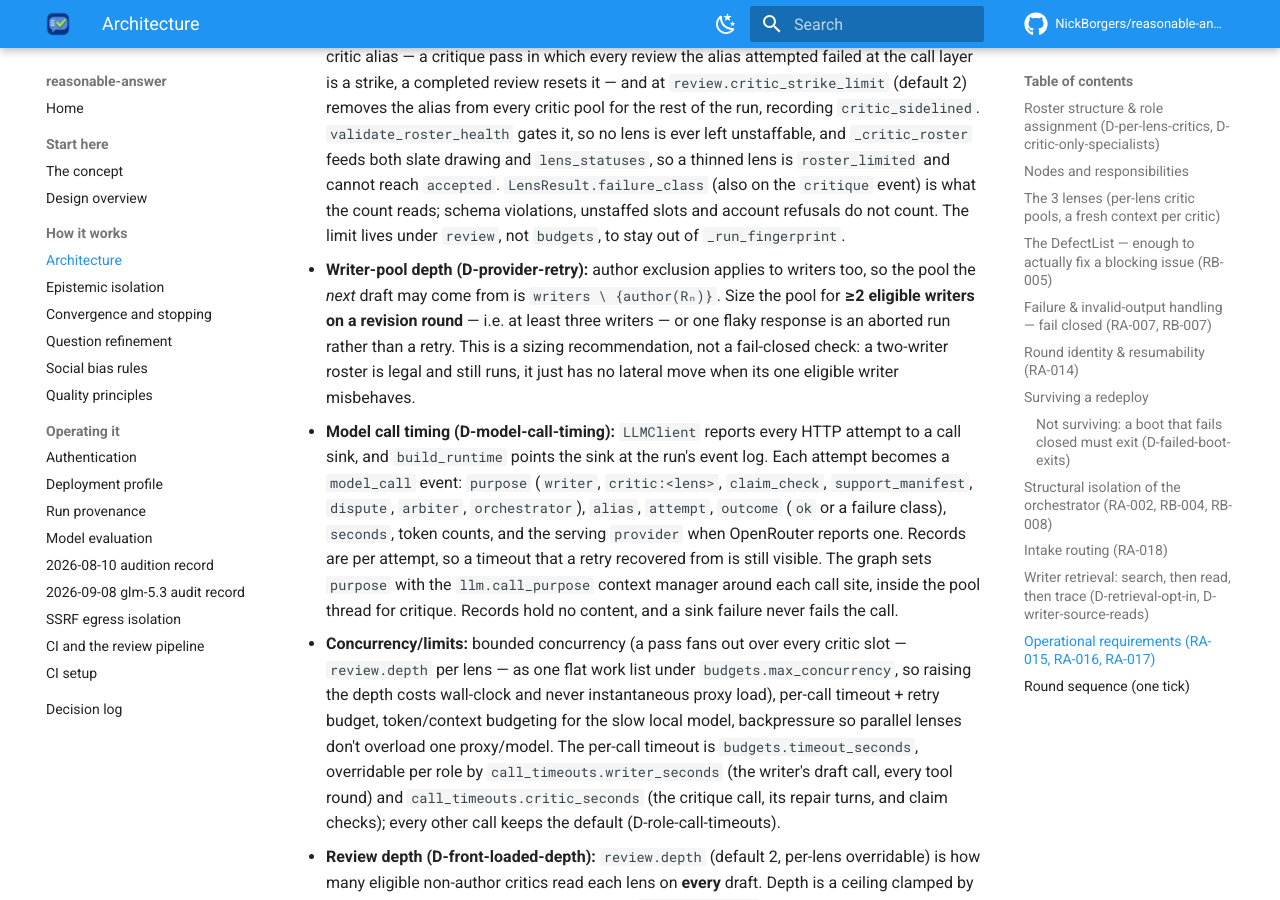
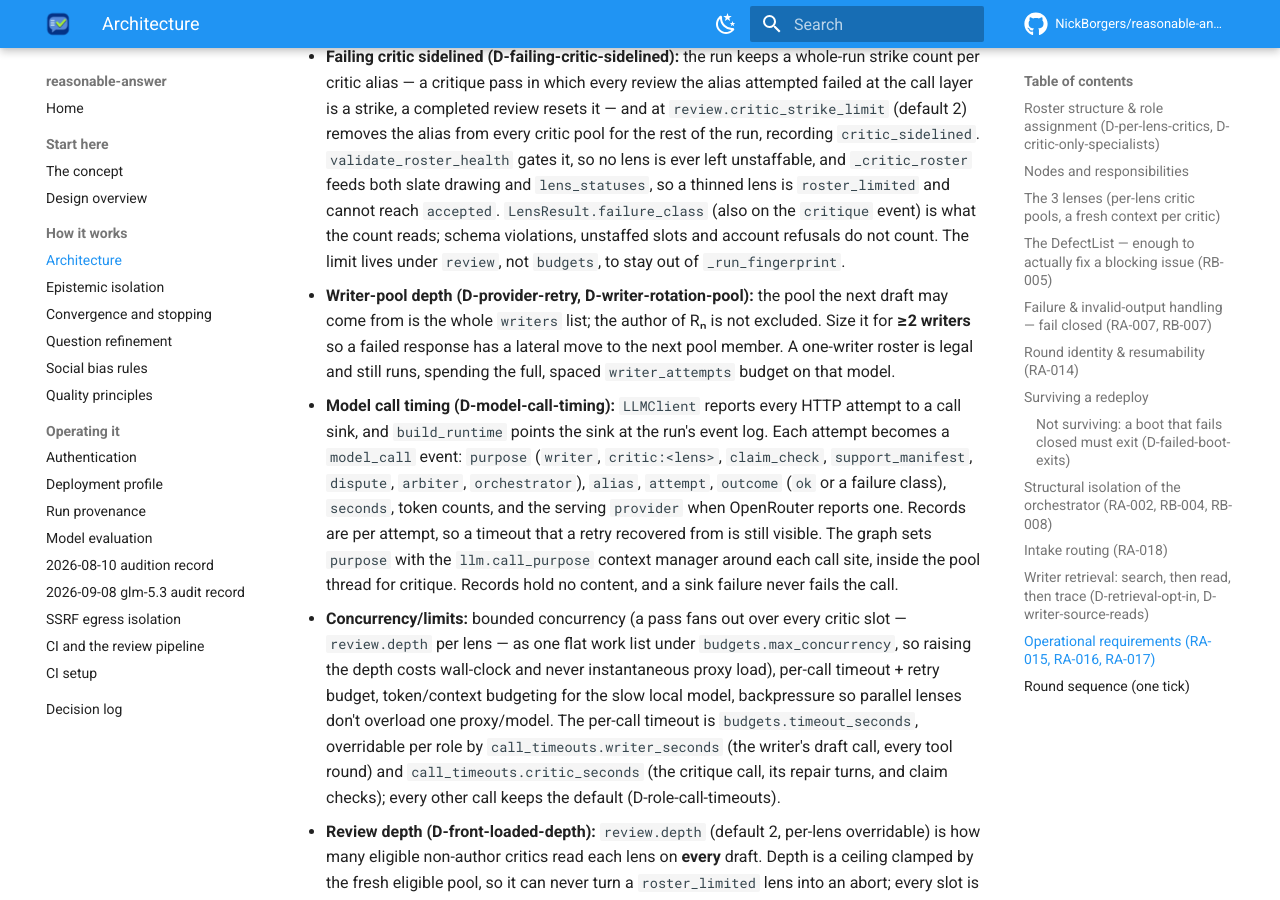
Before and after one commit to NickBorgers/reasonable-answer, an MkDocs documentation site: the page built from docs/architecture.md, in a window 1280 px wide and 900 px high, scrolled down 13852 px. Built offline with MkDocs 1.6.1 and Material for MkDocs 9.7.7, drawn with Linux system fonts in a browser that asks for light colours; comment, search, counter and statistics services are not loaded; some of the changed text lies outside the part shown.

Commit message:
fix: address reviewer findings (cycle 1, cold)
Updated the architecture, concepts, active config documentation, and decision records to describe whole-pool writer rotation while preserving critic author exclusion. Skipped the QP4 retreat blocker because the PR explicitly withdraws writer exclusion and the repository requires new external evidence before that quality principle can be narrowed; no grounded source for this exact arrangement exists in the tree.

Addressed:
  - docs/docs-writer-rotation-drift-1
  - docs/docs-reread-author-exclusion-1
  - invariant/inv-docs-drift-1
  - invariant/inv-docs-drift-2

Skipped:
  - quality/qual-uncited-retreat-1

````diff
--- a/docs/architecture.md
+++ b/docs/architecture.md
@@ -45,8 +45,9 @@
 `corpus_hash` is the identity of the measurement and a fallback chain would let two corpora answer
 to one command.
 
-The diagram below shows a minimal roster for clarity; generator selection is round-robin among
-writers excluding the current artifact's author, preserving `critic(Rₙ) ≠ generator(Rₙ)`.
+The diagram below shows a minimal roster for clarity; generator selection is round-robin over the
+whole writer pool, including the current artifact's author. Critic selection independently preserves
+`critic(Rₙ) ≠ generator(Rₙ)`.
 
 ```mermaid
 flowchart LR
@@ -54,10 +55,10 @@
         G1["generate R1<br/>writer W1"] --> K1["critique R1<br/>per-lens critics<br/>(each ≠ author R1)"]
     end
     subgraph T2["tick 2"]
-        G2["generate R2<br/>writer W2 (≠ author R1)"] --> K2["critique R2<br/>per-lens critics<br/>(each ≠ author R2)"]
+        G2["generate R2<br/>next writer in rotation"] --> K2["critique R2<br/>per-lens critics<br/>(each ≠ author R2)"]
     end
     subgraph T3["tick 3"]
-        G3["generate R3<br/>writer (≠ author R2)"] --> K3["critique R3<br/>per-lens critics<br/>(each ≠ author R3)"]
+        G3["generate R3<br/>next writer in rotation"] --> K3["critique R3<br/>per-lens critics<br/>(each ≠ author R3)"]
     end
     K1 -->|defect list| G2
     K2 -->|defect list| G3
@@ -465,11 +466,10 @@
   reach `accepted`. `LensResult.failure_class` (also on the `critique` event) is what the count
   reads; schema violations, unstaffed slots and account refusals do not count. The limit lives
   under `review`, not `budgets`, to stay out of `_run_fingerprint`.
-- **Writer-pool depth (D-provider-retry):** author exclusion applies to writers too, so the pool the *next* draft
-  may come from is `writers \ {author(Rₙ)}`. Size the pool for **≥2 eligible writers on a revision
-  round** — i.e. at least three writers — or one flaky response is an aborted run rather than a
-  retry. This is a sizing recommendation, not a fail-closed check: a two-writer roster is legal and
-  still runs, it just has no lateral move when its one eligible writer misbehaves.
+- **Writer-pool depth (D-provider-retry, D-writer-rotation-pool):** the pool the next draft may come
+  from is the whole `writers` list; the author of Rₙ is not excluded. Size it for **≥2 writers** so
+  a failed response has a lateral move to the next pool member. A one-writer roster is legal and
+  still runs, spending the full, spaced `writer_attempts` budget on that model.
 - **Model call timing (D-model-call-timing):** `LLMClient` reports every HTTP attempt to a call
   sink, and `build_runtime` points the sink at the run's event log. Each attempt becomes a
   `model_call` event: `purpose` (`writer`, `critic:<lens>`, `claim_check`, `support_manifest`,
````
Also changed, not shown: docs/concepts.md (+4 -3 lines), docs/decisions.md (+1 -1 lines), docs/decisions/D-writer-rereads-cited-sources.md (+4 -0 lines), docs/decisions/D-writer-rotation-pool.md (+3 -1 lines), 1 other file.
